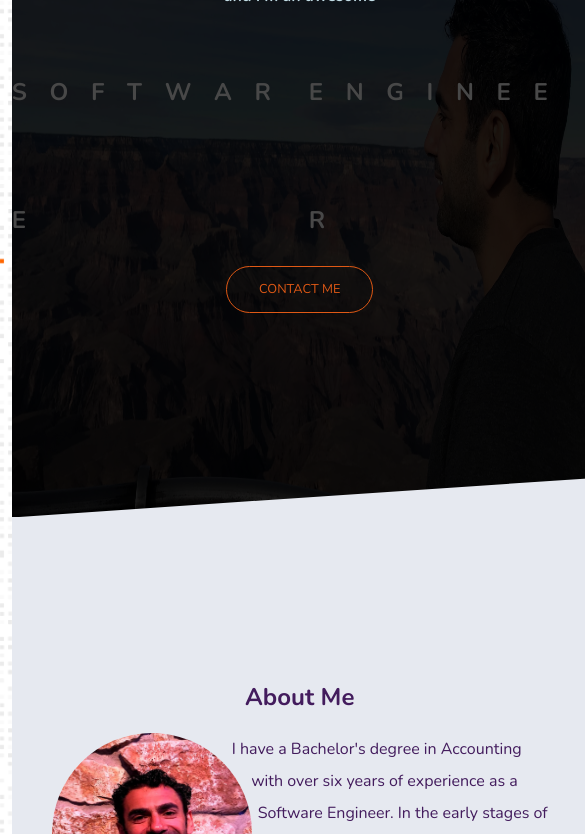
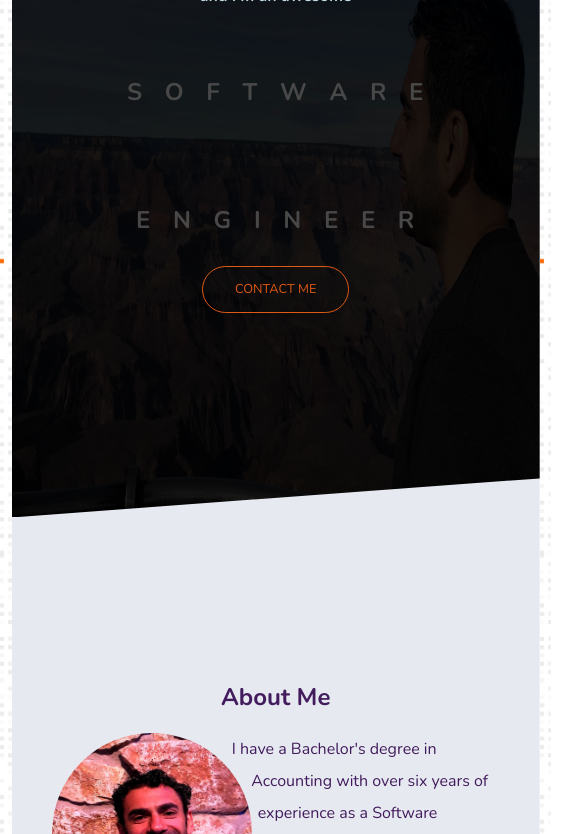
Before and after one commit to iachieve/profile-v2, a website: page index.html in a window 390 px wide. Shown: the part 290-1124 px from the top of the page, 585 px wide, since content can reach past the window. Drawn offline with nearby package versions, Linux system fonts and the light colour scheme.

Commit message:
update media queries

```diff
--- a/index.html
+++ b/index.html
@@ -45,26 +45,26 @@
       <h1 class="header__name">Mohamed Abdelhalim.</h1>
       <h2 class="header__secondary">and I'm an awesome</h2>
       <div class="header__software-engineer">
-        <ul>
-          <li>s</li>
-          <li>o</li>
-          <li>f</li>
-          <li>t</li>
-          <li>w</li>
-          <li>a</li>
-          <li>r</li>
-          <li>e</li>
-        </ul>
-        <ul>
-          <li>e</li>
-          <li>n</li>
-          <li>g</li>
-          <li>i</li>
-          <li>n</li>
-          <li>e</li>
-          <li>e</li>
-          <li>r</li>
-        </ul>
+        <div>
+          <span>s</span>
+          <span>o</span>
+          <span>f</span>
+          <span>t</span>
+          <span>w</span>
+          <span>a</span>
+          <span>r</span>
+          <span>e</span>
+        </div>
+        <div>
+          <span>e</span>
+          <span>n</span>
+          <span>g</span>
+          <span>i</span>
+          <span>n</span>
+          <span>e</span>
+          <span>e</span>
+          <span>r</span>
+        </div>
       </div>
       <a class="btn btn--contact" href="mailto:iachieve80@gmail.com?cc=mhalim80@hotmail.com&subject=I came across your portfolio website&body=Hi Mohamed, I came across your portfolio website, " target="_blank">contact me</a>
     </div>
--- a/sass/base/_base.scss
+++ b/sass/base/_base.scss
@@ -6,7 +6,7 @@
   box-sizing: inherit;
 }
 
-ul {
+ul, li {
   list-style: none;
 }
 p{
--- a/sass/pages/_home.scss
+++ b/sass/pages/_home.scss
@@ -1,4 +1,5 @@
-.container {}
+.container {
+}
 
 .header {
   grid-column: center-start / center-end;
@@ -27,13 +28,13 @@
   }
 
   &__name {
-    animation: text-heartbeat 1.4s linear infinite
+    animation: text-heartbeat 1.4s linear infinite;
   }
 
   &__welcome {
     display: flex;
     align-items: center;
-    justify-content: flex-start;
+    justify-content: center;
     flex-direction: column;
   }
 
@@ -43,35 +44,15 @@
 
   &__software-engineer {
     display: flex;
-    flex-direction: row;
-    width: 72rem;
-    justify-content: space-between;
 
-    @media only screen and (max-width:$bp-large) {
-      &__software-engineer {
-        flex-direction: column;
-      width: 40rem;
-      align-items: center;
-      }
-
-    }
-
-    @media only screen and (max-width:$bp-small) {
-      &__software-engineer {
-          flex-direction: column;
-      width: 40rem;
-      align-items: center;
-      }
-    }
-  }
-
-  & ul {
-    // display: flex;
+    & > div {
       letter-spacing: 1px;
       font-size: 10rem;
     }
-
-  & ul li {
+    & > div:first-of-type {
+      padding-right: 5rem;
+    }
+    & > div span {
       font-size: 3rem;
       font-weight: 700;
       display: inline-block;
@@ -79,70 +60,105 @@
       animation: lighting 1.4s linear infinite;
     }
 
-  ul li:nth-child(1) {
-    animation-delay: 0
+    & > div span:nth-child(1) {
+      animation-delay: 0;
     }
 
-  ul li:nth-child(2) {
-    animation-delay: 0.1s
+    & > div span:nth-child(2) {
+      animation-delay: 0.1s;
     }
 
-  ul li:nth-child(3) {
-    animation-delay: 0.2s
+    & > div span:nth-child(3) {
+      animation-delay: 0.2s;
     }
 
-  ul li:nth-child(4) {
-    animation-delay: 0.3s
+    & > div span:nth-child(4) {
+      animation-delay: 0.3s;
     }
 
-  ul li:nth-child(5) {
-    animation-delay: 0.4s
+    & > div span:nth-child(5) {
+      animation-delay: 0.4s;
     }
 
-  ul li:nth-child(6) {
-    animation-delay: 0.5s
+    & > div span:nth-child(6) {
+      animation-delay: 0.5s;
     }
 
-  ul li:nth-child(7) {
-    animation-delay: 0.6s
+    & > div span:nth-child(7) {
+      animation-delay: 0.6s;
     }
 
-  ul li:nth-child(8) {
-    animation-delay: 0.7s
+    & > div span:nth-child(8) {
+      animation-delay: 0.7s;
     }
 
-  ul li:nth-child(9) {
-    animation-delay: 0.8s
+    & > div span:nth-child(9) {
+      animation-delay: 0.8s;
     }
 
-  ul li:nth-child(10) {
-    animation-delay: 0.9s
+    & > div span:nth-child(10) {
+      animation-delay: 0.9s;
     }
 
-  ul li:nth-child(11) {
-    animation-delay: 1s
+    & > div span:nth-child(11) {
+      animation-delay: 1s;
     }
 
-  ul li:nth-child(12) {
-    animation-delay: 1.1s
+    & > div span:nth-child(12) {
+      animation-delay: 1.1s;
     }
 
-  ul li:nth-child(13) {
-    animation-delay: 1.2s
+    & > div span:nth-child(13) {
+      animation-delay: 1.2s;
     }
 
-  ul li:nth-child(14) {
-    animation-delay: 1.3s
+    & > div span:nth-child(14) {
+      animation-delay: 1.3s;
     }
 
-  ul li:nth-child(15) {
-    animation-delay: 1.4s
+    & > div span:nth-child(15) {
+      animation-delay: 1.4s;
+    }
   }
 }
 
 .section-header {
   margin-bottom: 2rem;
   text-align: center;
+}
+
+@media only screen and (max-width: $bp-large) {
+  .header__software-engineer {
+    display: flex;
+    align-items: center;
+    flex-direction: column;
+    &>div:first-of-type {
+      padding: 0;
+    }
+  }
+
+}
+
+@media only screen and (max-width: $bp-medium) {
+  .header__software-engineer {
+    display: flex;
+    align-items: center;
+    flex-direction: column;
+    &>div:first-of-type {
+      padding: 0;
+    }
+  }
+}
+
+@media only screen and (max-width: $bp-small) {
+  .header__software-engineer {
+    display: flex;
+    align-items: center;
+    flex-direction: column;
+    &>div:first-of-type {
+      padding: 0;
+    }
+  }
 }
 
 .background {
@@ -196,20 +212,20 @@
   & h3 {
     font-size: 2.3rem;
   }
-  & p{
+  & p {
     font-size: 1.5rem;
   }
   // create line
   & ul li {
     position: relative;
-    width: .5rem;
+    width: 0.5rem;
     margin: 0 auto;
     background-color: $col-dark-one;
     padding-top: 5rem;
   }
 
   & ul li::after {
-    content: '';
+    content: "";
     position: absolute;
     left: 50%;
     bottom: 0;
@@ -218,7 +234,7 @@
     background-color: $col-dark-one;
     border-radius: 50%;
     transform: translateX(-50%);
-    transition: background .5 ease-in-out;
+    transition: background 0.5 ease-in-out;
   }
 
   & ul li div {
@@ -227,7 +243,7 @@
     width: 40rem;
     padding: 1rem;
     background-color: $col-light-three;
-    transition: all .5s ease-in-out;
+    transition: all 0.5s ease-in-out;
   }
 
   & ul li:nth-child(odd) div {
@@ -235,14 +251,14 @@
   }
 
   & ul li:nth-child(even) div {
-    left: -44rem
+    left: -44rem;
   }
 
   // arrow base
   & ul li div::before {
-    content: '';
+    content: "";
     position: absolute;
-    bottom: .5rem;
+    bottom: 0.5rem;
     width: 0;
     height: 0;
     border-style: solid;
@@ -263,7 +279,7 @@
   }
 }
 
-@media only screen and (max-width:$bp-medium) {
+@media only screen and (max-width: $bp-medium) {
   .timeline ul li {
     margin-left: 1rem !important;
   }
@@ -288,7 +304,6 @@
 .projects {
   grid-column: center-start / center-end;
   background-color: $col-light-three;
-
 
   z-index: 17;
   color: $col-dark-one;
@@ -331,20 +346,19 @@
     }
 
     & h2::before {
-      content: '';
+      content: "";
       display: block;
     }
 
     & p {
       padding: 1rem 0 1rem 2rem;
-
     }
 
     .btn--project {
       padding: 0 1rem;
       border-bottom: 1px solid;
       text-decoration: none;
-      transition: all .3s;
+      transition: all 0.3s;
     }
 
     .btn--project:hover {
@@ -377,14 +391,13 @@
   &__content {
     height: 15rem;
 
-    @media only screen and (max-width:$bp-largest) {
+    @media only screen and (max-width: $bp-largest) {
       height: 70rem;
     }
 
-    @media only screen and (max-width:$bp-large) {
+    @media only screen and (max-width: $bp-large) {
       height: 35rem;
     }
-
   }
 
   svg {
```
Also changed, not shown: css/style.css. Lines whose indentation alone changed are shown as unchanged.
